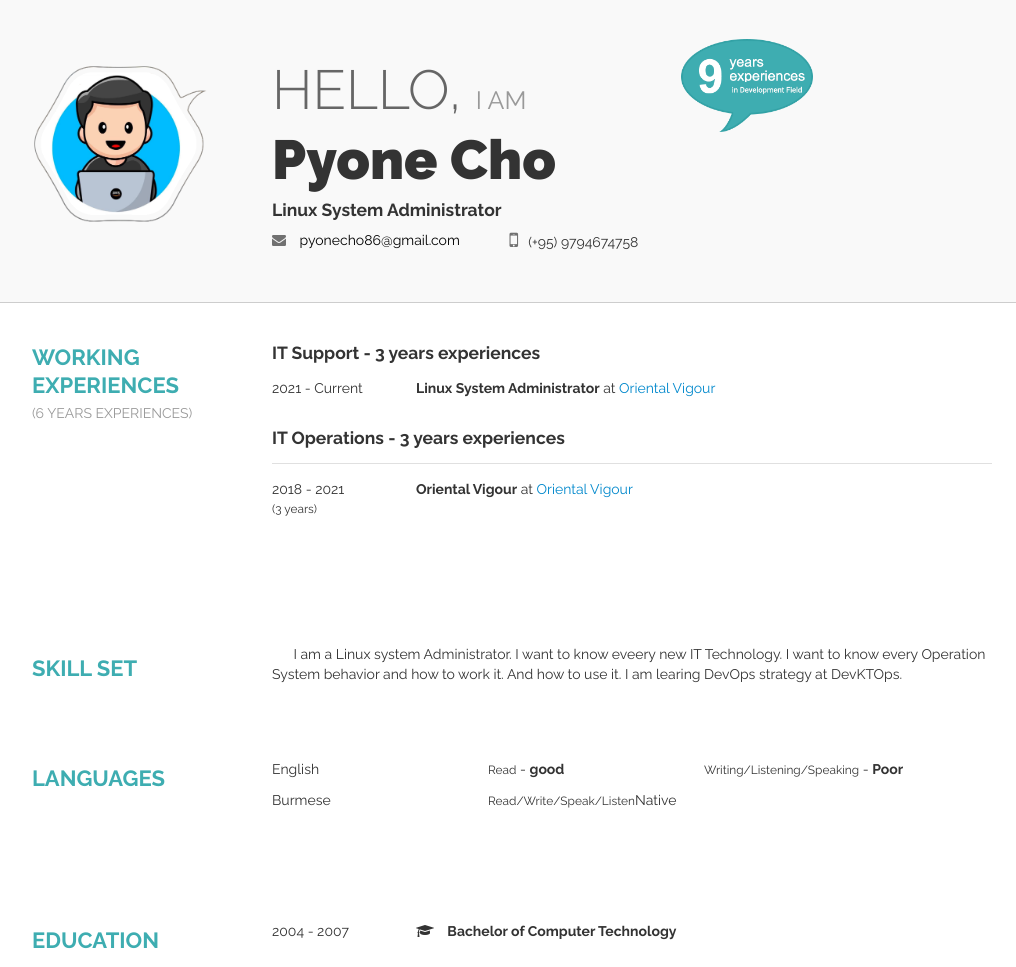
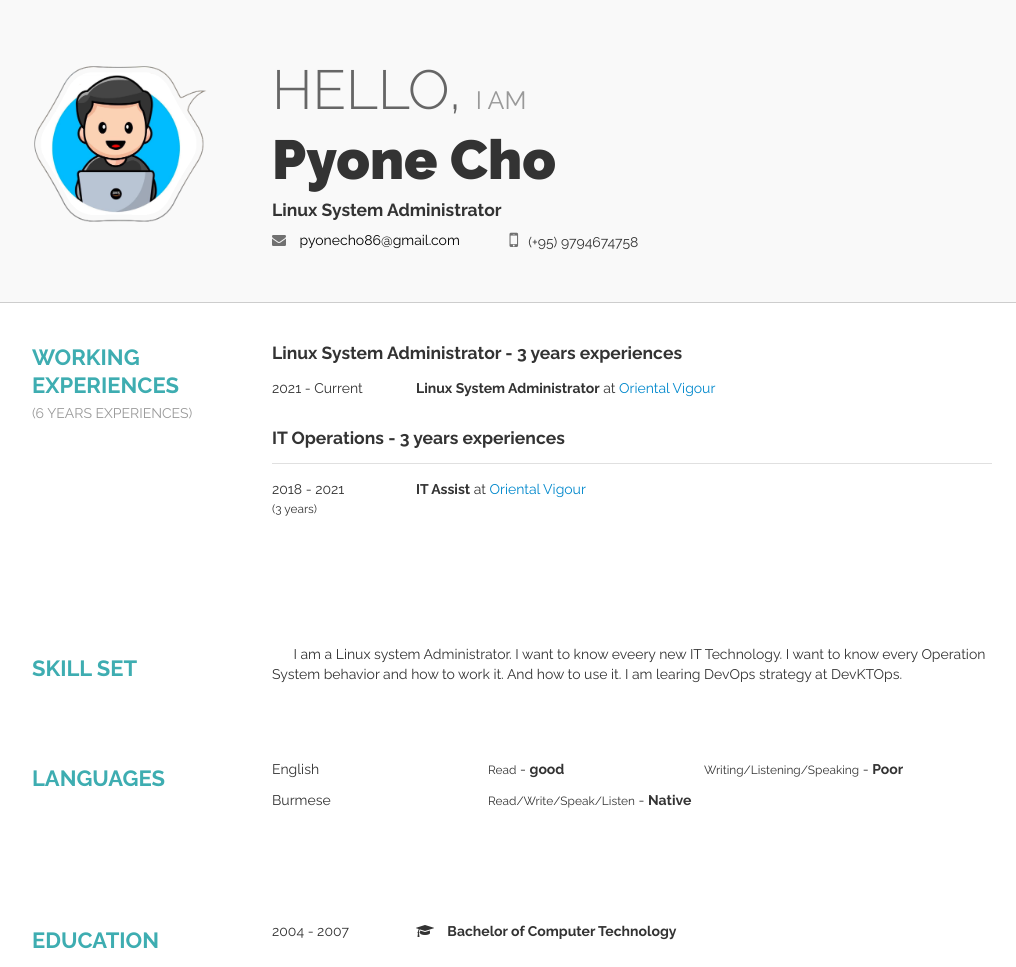
Before and after one commit to pyone-cho/pyonecho.github.io, a plain HTML site: page 404.html in a window 1280 px wide. Shown: the top 967 px of the page, without its empty margins (118-1134 px from the left). Drawn offline with Linux system fonts and the light colour scheme; files whose address does not match are found by name.

Commit message:
edit index 3rd time

```diff
--- a/404.html
+++ b/404.html
@@ -29,7 +29,7 @@
                         <img src="img/aboutme.png" />
                     </div>
                     <div class="rightcontent-wrapper">
-                        <div class="experience-bubble"><img src="img/experience-bubble.png" /></div>
+                        <!-- <div class="experience-bubble"><img src="img/experience-bubble.png" /></div> -->
                         <h1 class="hello">Hello, <small>I am</small></h1>
                         <h1 class="name">Pyone Cho</h1>
                         <h4>Linux System Administrator</h4>
@@ -62,7 +62,7 @@
 
                     <div class="rightcontent-wrapper">
                         <div class="IT Support">
-                            <h4><b>IT Support </b> - 3 years experiences </h4>
+                            <h4><b>Linux System Administrator</b> - 3 years experiences </h4>
                             <ul class="two-columns-list">
                                 <li>
                                     <div class="years">2021 - Current</div>
@@ -77,7 +77,7 @@
                             <ul class="two-columns-list">
                                 <li>
                                     <div class="years">2018 - 2021<br /><small>(3 years)</small></div>
-                                    <div class="company-name"><strong>Oriental Vigour</strong> at <a
+                                    <div class="company-name"><strong>IT Assist</strong> at <a
                                             href="http://orientalvigour.com">Oriental Vigour</a> </div>
                                     <div class="clearfix"></div>
                                 </li>
@@ -176,7 +176,7 @@
                             </li>
                             <li>
                                 <div class="pull-left language">Burmese</div>
-                                <div class="pull-left language"><small>Read/Write/Speak/Listen</small>Native<strong></strong></div>
+                                <div class="pull-left language"><small>Read/Write/Speak/Listen</small> - <strong>Native</strong></div>
                                 <!--<div class="pull-left language"><small>Speaking</small> - <strong>Conversational</strong></div>-->
                                 <div class="clearfix"></div>
                             </li>
```
Also changed, not shown: index.html (+4 -4 lines).
